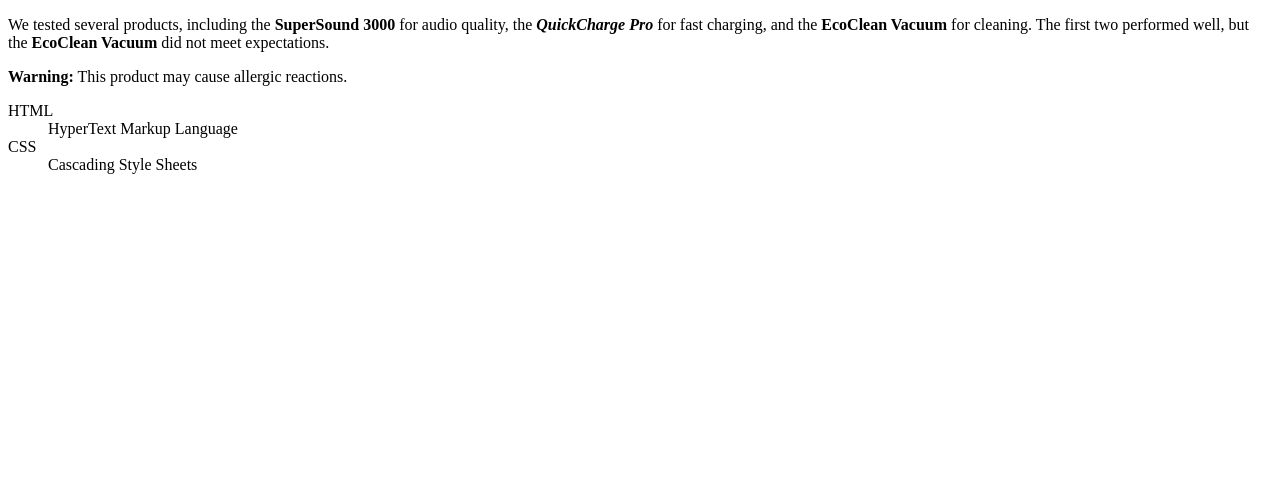
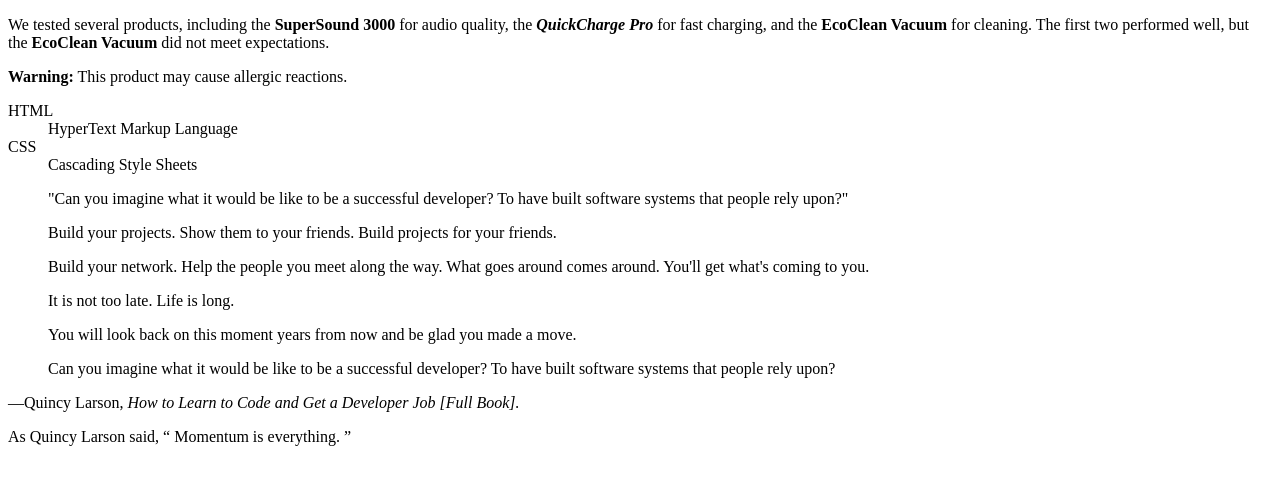
Before and after one commit to dinesh2272/start, a plain HTML site: page index.html in a window 1280 px wide. Drawn offline with Linux system fonts and the light colour scheme.

Commit message:
index.html update

```diff
--- a/index.html
+++ b/index.html
@@ -26,6 +26,29 @@
   <dd>Cascading Style Sheets</dd>
 </dl>
 
+<blockquote cite="https://www.freecodecamp.org/news/learn-to-code-book/">
+  "Can you imagine what it would be like to be a successful developer? To have built software systems that people rely upon?"
+</blockquote>
+
+<blockquote cite="https://www.freecodecamp.org/news/learn-to-code-book/">
+  <p>Build your projects. Show them to your friends. Build projects for your friends.</p>
+  <p>Build your network. Help the people you meet along the way. What goes around comes around. You'll get what's coming to you.</p>
+  <p>It is not too late. Life is long.</p>
+  <p>You will look back on this moment years from now and be glad you made a move.</p>
+</blockquote>
+<div>
+  <blockquote cite="https://www.freecodecamp.org/news/learn-to-code-book/">
+    Can you imagine what it would be like to be a successful developer? To have built software systems that people rely upon?
+  </blockquote>
+  <p>—Quincy Larson, <cite>How to Learn to Code and Get a Developer Job [Full Book].</cite></p>
+</div>
+
+<p>
+  As Quincy Larson said,
+  <q cite="https://www.freecodecamp.org/news/learn-to-code-book/">
+    Momentum is everything.
+  </q>
+</p>
 
 </body>
 </html>
```
